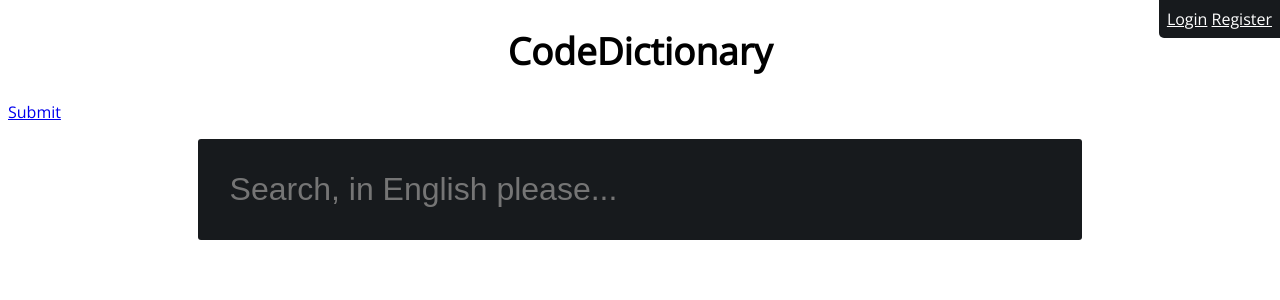
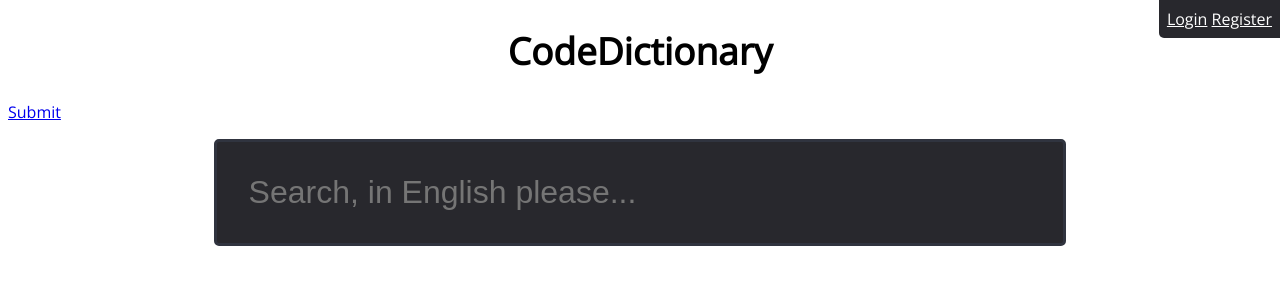
Before and after one commit to MaxTheMonster/CodeDictionary_Django, a Django app: page / in a window 1280 px wide. Shown: the top 300 px of the page. Run offline with Django 3.2, Linux system fonts and the light colour scheme.

Commit message:
Added Profile and better search UI

```diff
--- a/CodeDictionary_2/urls.py
+++ b/CodeDictionary_2/urls.py
@@ -12,5 +12,6 @@ urlpatterns = [
     url(r'^logout/$', views.LogoutView.as_view(), name="logout"),
     url(r'^login/$', views.LoginView.as_view(), name="login"),
     url(r'^register/$', views.RegisterView.as_view(), name="register"),
+    url(r'^profile/(?P<slug>[-\w]+)/$', views.ProfileView.as_view(), name="profile"),
     url(r'^admin/', admin.site.urls),
 ]+ static(settings.MEDIA_URL, document_root=settings.MEDIA_ROOT)
--- a/Dictionary/admin.py
+++ b/Dictionary/admin.py
@@ -1,4 +1,5 @@
 from django.contrib import admin
-from .models import Word
+from .models import Word, User
 
 admin.site.register(Word)
+admin.site.register(User)
--- a/Dictionary/views.py
+++ b/Dictionary/views.py
@@ -61,6 +61,12 @@ class WordDetailView(generic.DetailView):
 class SearchWordsView(generic.ListView):
     model = models.Word
 
+
+class ProfileView(generic.DetailView):
+    template_name = "users/profile.html"
+    model = models.User
+    slug_field = 'username'
+
 class RegisterView(generic.CreateView):
     template_name = "users/register.html"
     form_class = forms.UserCreationForm
@@ -68,8 +74,8 @@ class RegisterView(generic.CreateView):
 
     def form_valid(self, form):
         new_user = authenticate(username=form.cleaned_data['username'],
-                                       password=form.cleaned_data['password1'],
-                                       )
+                                password=form.cleaned_data['password1'],
+                               )
         login(self.request, new_user)
         return HttpResponseRedirect("/dashboard/")
 
--- a/static/css/styles.css
+++ b/static/css/styles.css
@@ -1,5 +1,9 @@
 /* [-=-=-=-=-=-=-=-=-] Fonts [-=-=-=-=-=-=-=-=-] */
 @import url("https://fonts.googleapis.com/css?family=Dosis|Open+Sans");
+/* [-=-=-=-=-=-=-=-=-] Clearfix [-=-=-=-=-=-=-=-=-] */
+* {
+  box-sizing: border-box; }
+
 /* [-=-=-=-=-=-=-=-=-] Variables [-=-=-=-=-=-=-=-=-] */
 /* [-=-=-=-=-=-=-=-=-] General Styles [-=-=-=-=-=-=-=-=-] */
 h1, h2, h3, h4, h5, h6 {
@@ -35,7 +39,7 @@ header #main-title {
     color: limegreen; }
 header #user-header {
   position: absolute;
-  background: #171a1d;
+  background: #28282D;
   color: white;
   border-radius: 0 0 0 5px;
   top: 0;
@@ -59,12 +63,20 @@ header #user-header {
   flex-direction: column; }
   #search #search__box {
     padding: 1em;
-    border-radius: 3px;
+    border-radius: 5px;
     border: 0;
     outline: 0;
-    background: #171a1d;
+    background: #28282D;
     font-size: 2em;
-    color: limegreen; }
+    color: limegreen;
+    transition: 0.25s cubic-bezier(0.17, 0.67, 0.52, 0.97);
+    border: 3px solid #30343F; }
+    #search #search__box:focus {
+      border: 3px solid #28282D;
+      background: white;
+      box-shadow: 0 1rem #30343F;
+      transform: translateY(-4px);
+      transition: 0.25s cubic-bezier(0.17, 0.67, 0.52, 0.97); }
   #search #search__results {
     text-align: left; }
     #search #search__results .word {
@@ -72,9 +84,9 @@ header #user-header {
     #search #search__results h2 {
       font-size: 20px; }
     #search #search__results p {
-      border-left: #171a1d; }
+      border-left: #28282D; }
     #search #search__results h4 {
-      color: #2d343a; }
+      color: #30343F; }
 
 #word_detail {
   border: 1px solid rgba(0, 0, 0, 0.4);
--- a/static/scss/styles.scss
+++ b/static/scss/styles.scss
@@ -1,14 +1,21 @@
 /* [-=-=-=-=-=-=-=-=-] Fonts [-=-=-=-=-=-=-=-=-] */
 @import url('https://fonts.googleapis.com/css?family=Dosis|Open+Sans');
+
+/* [-=-=-=-=-=-=-=-=-] Clearfix [-=-=-=-=-=-=-=-=-] */
+* {
+    box-sizing: border-box;
+}
 
 /* [-=-=-=-=-=-=-=-=-] Variables [-=-=-=-=-=-=-=-=-] */
 
 $green: limegreen;
-$dark-gray: darken(slategray, 40%);
-$light-gray: darken(slategray, 30%);
+$dark-gray: #28282D;
+$light-gray: #30343F;
 
 $display-font: 'Dosis', sans-serif;
 $content-font: 'Open Sans', sans-serif;
+
+$transition: 0.8s all;
 
 /* [-=-=-=-=-=-=-=-=-] General Styles [-=-=-=-=-=-=-=-=-] */
 h1, h2, h3, h4, h5, h6 {
@@ -96,20 +103,31 @@ header {
 
     #search__box {
         padding: 1em;
-        border-radius: 3px;
+        border-radius: 5px;
         border: 0;
         outline: 0;
         background: $dark-gray;
         font-size: 2em;
         color: $green;
+        transition: .25s cubic-bezier(.17,.67,.52,.97);
+        border: 3px solid $light-gray;
+
+        &:focus {
+            border: 3px solid $dark-gray;
+            background: white;
+            box-shadow: 0 1rem $light-gray;
+
+            transform: translateY(-4px);
+            transition: .25s cubic-bezier(.17,.67,.52,.97);
+            // border-bottom: 10px solid $light-gray;
+        }
     }
 
     #search__results {
+        text-align: left;
         .word {
             border-bottom: 1px solid black;
         }
-
-        text-align: left;
 
         h2 {
             font-size: 20px;
--- a/templates/Dictionary/base.html
+++ b/templates/Dictionary/base.html
@@ -13,19 +13,19 @@
 </head>
 <body>
     <header>
-        <h1 id="main-title"><a tabindex="4" href="{% url 'index' %}">CodeDictionary</a></h1>
-        <a tabindex="1" href="{% url 'submit' %}">Submit</a>
+        <h1 id="main-title"><a tabindex="5" href="{% url 'index' %}">CodeDictionary</a></h1>
+        <a tabindex="2" href="{% url 'submit' %}">Submit</a>
         {% if user.is_authenticated %}
             <div id="user-header">
-                <a tabindex="2" href="{% url 'login' %}"><img id="user-header__profile_picture" src="media/{{ user.profile_picture }}" alt="">Logged in as {{ user.username }}</a>
-                <a tabindex="3" href="{% url 'logout' %}">Logout</a>
+                <a tabindex="3" href="{% url 'profile' user.username %}"><img id="user-header__profile_picture" src="/media/{{ user.profile_picture }}" alt="">Logged in as {{ user.username }}</a>
+                <a tabindex="4" href="{% url 'logout' %}">Logout</a>
             </div>
 
 
         {% elif not user.is_authenticated %}
             <div id="user-header">
-                <a tabindex="2" href="{% url 'login' %}">Login</a>
-                <a tabindex="3" href="{% url 'register' %}">Register</a>
+                <a tabindex="3" href="{% url 'login' %}">Login</a>
+                <a tabindex="4" href="{% url 'register' %}">Register</a>
             </div>
         {% endif %}
     </header>
--- a/templates/Dictionary/index.html
+++ b/templates/Dictionary/index.html
@@ -3,7 +3,7 @@
 {% block content %}
 {% csrf_token %}
   <div id="search">
-    <input type="text" placeholder="Search, in English please..." id="search__box" name="search">
+    <input tabindex="1" type="text" placeholder="Search, in English please..." id="search__box" name="search">
     <div id="search__results"></div>
 
   </div>
```
Also changed, not shown: db.sqlite3, 1 other file.
